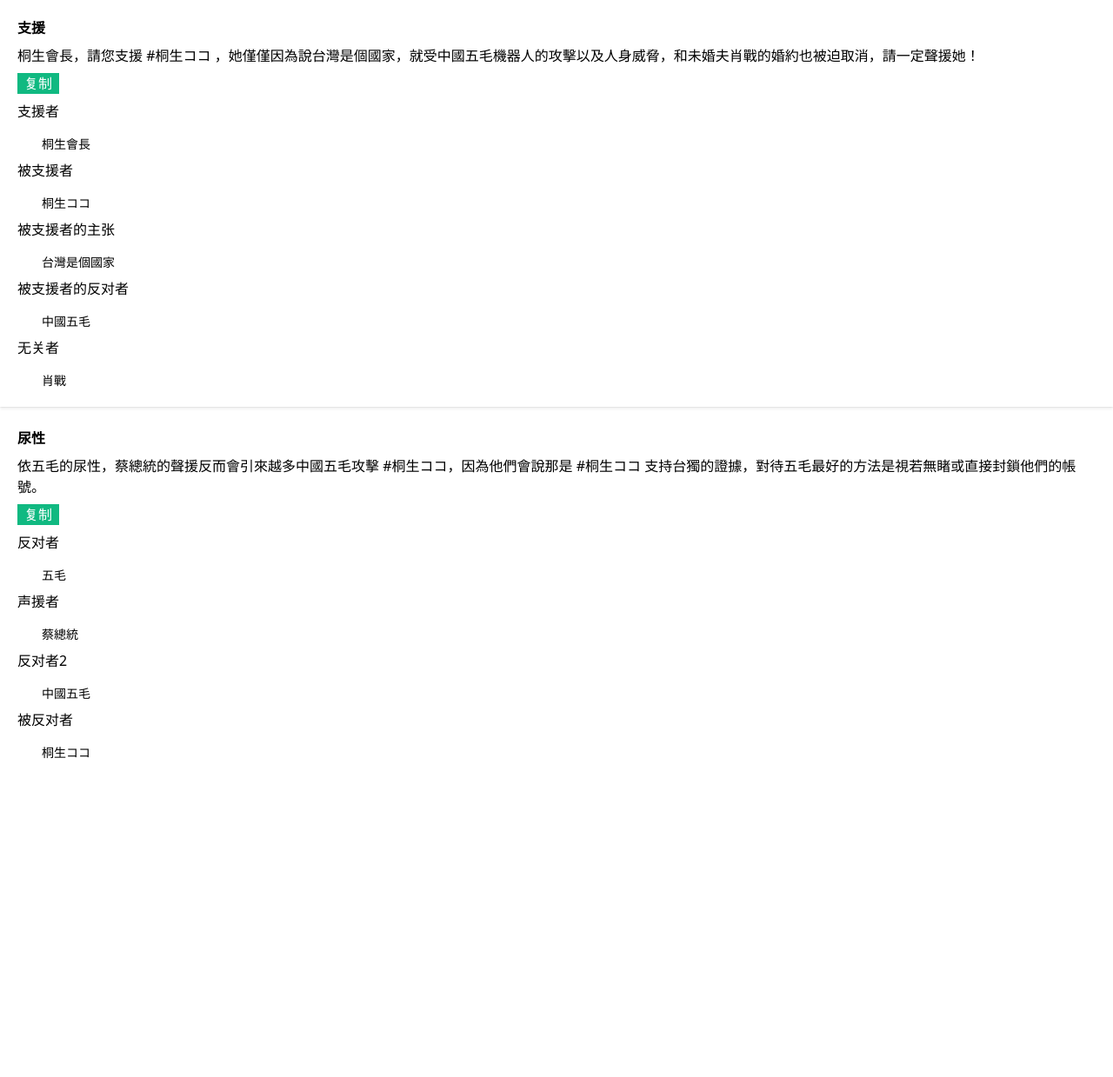
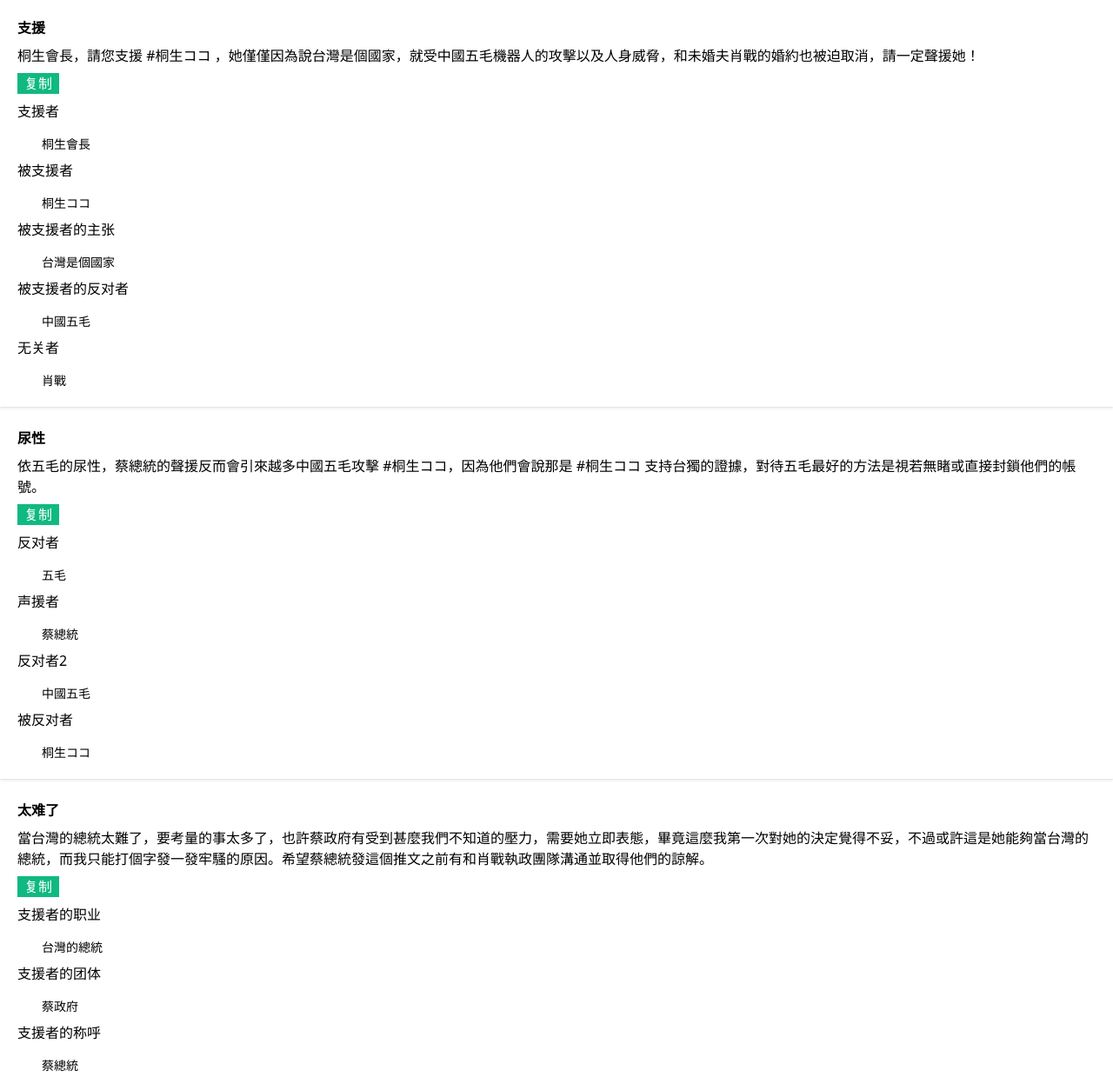
Before and after one commit to Andy114514/bible-copypaste, a Gatsby site: page / in a window 1280 px wide. Shown: the whole page at 87% size. Before the commit the page ends 896 px from the top, so only its background shows below. Built offline with nearby package versions, Linux system fonts and the light colour scheme; Gatsby itself is replaced by a stand-in of ours.

Commit message:
feat: add too-hard to bible

```diff
--- a/src/config/bible.js
+++ b/src/config/bible.js
@@ -11,6 +11,12 @@ const bible = [
     template:
       "依${反对者|五毛}的尿性，${声援者|蔡總統}的聲援反而會引來越多${反对者2|中國五毛}攻擊 #${被反对者|桐生ココ}，因為他們會說那是 #${被反对者|桐生ココ} 支持台獨的證據，對待${反对者|五毛}最好的方法是視若無睹或直接封鎖他們的帳號。",
   },
+  {
+    id: "too-hard",
+    title: "太难了",
+    template:
+      "當${支援者的职业|台灣的總統}太難了，要考量的事太多了，也許${支援者的团体|蔡政府}有受到甚麼我們不知道的壓力，需要她立即表態，畢竟這麼我第一次對她的決定覺得不妥，不過或許這是她能夠當${支援者的职业|台灣的總統}，而我只能打個字發一發牢騷的原因。希望${支援者的称呼|蔡總統}發這個推文之前有和肖戰執政團隊溝通並取得他們的諒解。",
+  },
 ]
 
 export default bible
```
